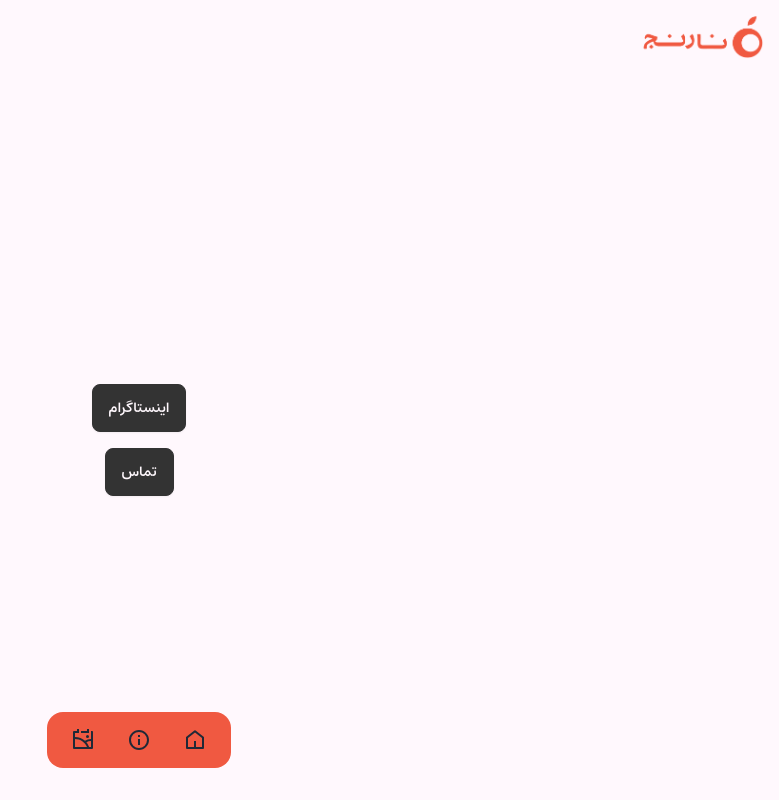
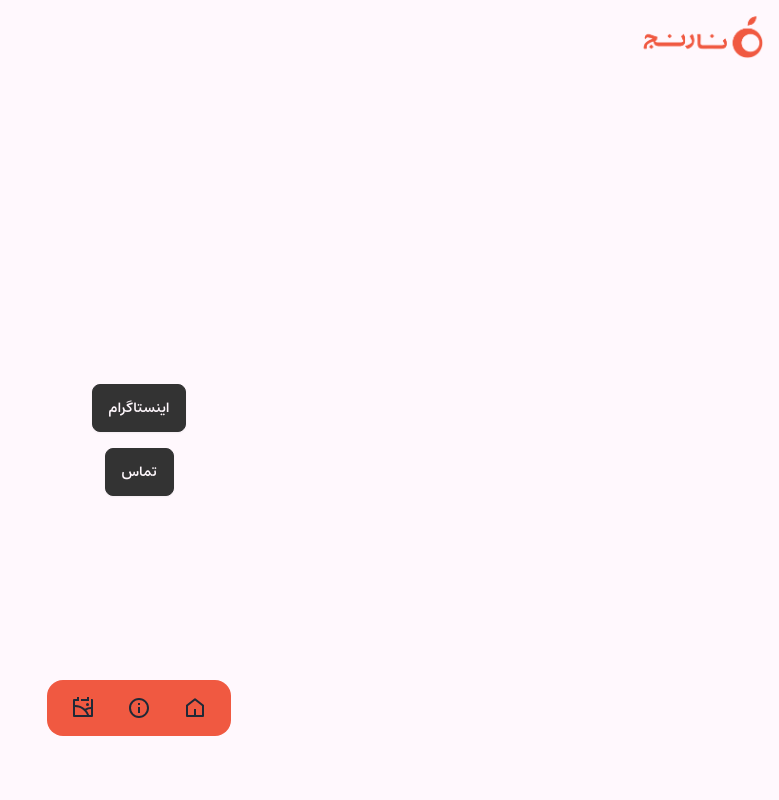
Before and after one commit to thenarenj/thenarenj.github.io, a Next.js app: page / in a window 1280 px wide. Shown: the whole page, without its empty margins (501-1280 px from the left). Built offline with nearby package versions, Linux system fonts and the light colour scheme.

Commit message:
footer moved 8px up

```diff
--- a/app/components/Footer.tsx
+++ b/app/components/Footer.tsx
@@ -5,7 +5,7 @@ import { RiGalleryLine } from "react-icons/ri";
 
 const Footer = () => {
     return (
-        <footer className="absolute bottom-0 right-0 left-0 z-10 pb-8 px-4">
+        <footer className="absolute bottom-0 right-0 left-0 z-10 pb-16 px-4">
             <div className='container mx-auto flex items-center justify-center'>
                 <ul className="menu menu-horizontal bg-primary rounded-box">
                     <li>
```
